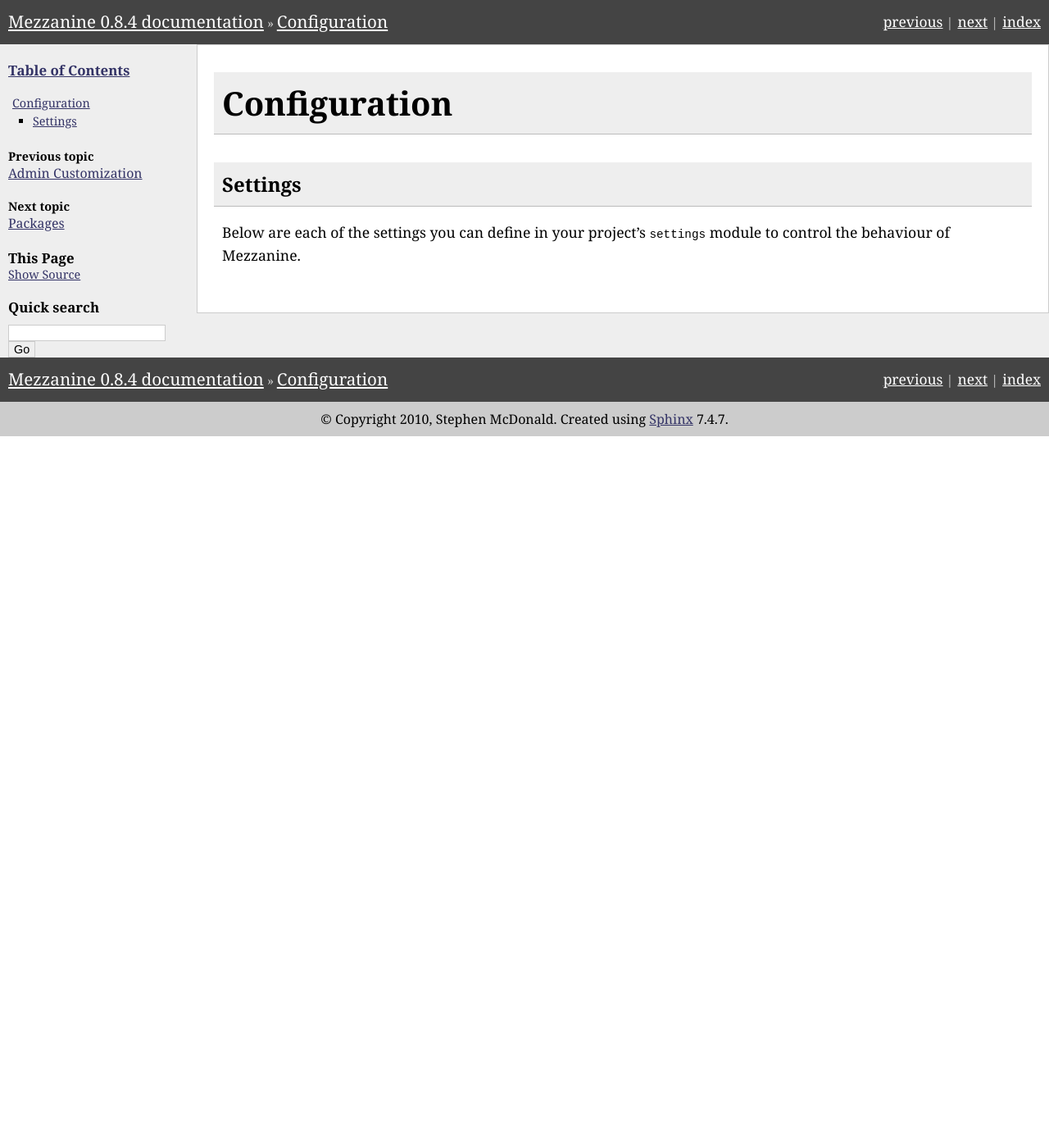
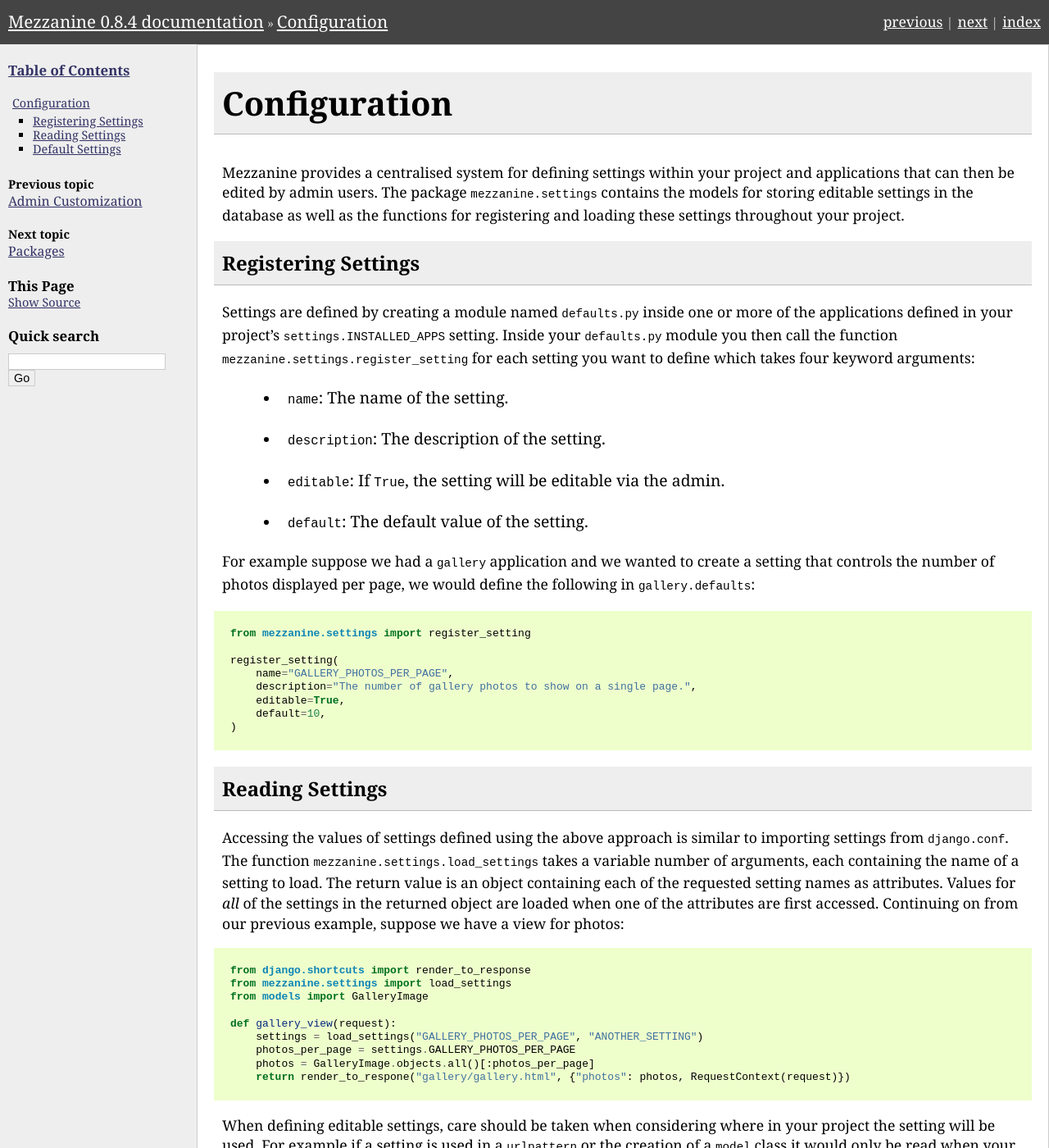
Before and after one commit to Mikechoi78/mezzanine, a Sphinx documentation site: the page built from docs/configuration.rst, in a window 1280 px wide and 1400 px high. Shown: the whole window at 82% size. Built offline with Sphinx 7.4.7, drawn with Linux system fonts in a browser that asks for light colours; some of the changed text lies outside the part shown.

Commit message:
Add docs for the ``mezzanine.settings`` app.

```diff
--- a/docs/configuration.rst
+++ b/docs/configuration.rst
@@ -2,10 +2,74 @@
 Configuration
 =============
 
-Settings
-========
+Mezzanine provides a centralised system for defining settings within
+your project and applications that can then be edited by admin users.
+The package ``mezzanine.settings`` contains the models for storing
+editable settings in the database as well as the functions for
+registering and loading these settings throughout your project.
 
-Below are each of the settings you can define in your project's
-``settings`` module to control the behaviour of Mezzanine.
+Registering Settings
+====================
+
+Settings are defined by creating a module named ``defaults.py`` inside
+one or more of the applications defined in your project's
+``settings.INSTALLED_APPS`` setting. Inside your ``defaults.py`` module
+you then call the function ``mezzanine.settings.register_setting`` for
+each setting you want to define which takes four keyword arguments:
+
+  * ``name``: The name of the setting.
+  * ``description``: The description of the setting.
+  * ``editable``: If ``True``, the setting will be editable via the admin.
+  * ``default``: The default value of the setting.
+
+For example suppose we had a ``gallery`` application and we wanted to
+create a setting that controls the number of photos displayed per page,
+we would define the following in ``gallery.defaults``::
+
+    from mezzanine.settings import register_setting
+
+    register_setting(
+        name="GALLERY_PHOTOS_PER_PAGE",
+        description="The number of gallery photos to show on a single page.",
+        editable=True,
+        default=10,
+    )
+
+Reading Settings
+================
+
+Accessing the values of settings defined using the above approach is similar
+to importing settings from ``django.conf``. The function
+``mezzanine.settings.load_settings`` takes a variable number of arguments,
+each containing the name of a setting to load. The return value is an
+object containing each of the requested setting names as attributes.
+Values for *all* of the settings in the returned object are loaded when
+one of the attributes are first accessed. Continuing on from our previous
+example, suppose we have a view for photos::
+
+    from django.shortcuts import render_to_response
+    from mezzanine.settings import load_settings
+    from models import GalleryImage
+
+    def gallery_view(request):
+        settings = load_settings("GALLERY_PHOTOS_PER_PAGE", "ANOTHER_SETTING")
+        photos_per_page = settings.GALLERY_PHOTOS_PER_PAGE
+        photos = GalleryImage.objects.all()[:photos_per_page]
+        return render_to_respone("gallery/gallery.html", {"photos": photos, RequestContext(request)})
+
+When defining editable settings, care should be taken when considering
+where in your project the setting will be used. For example if a setting
+is used in a ``urlpattern`` or the creation of a ``model`` class it would
+only be read when your site is first loaded, and therefore having it
+change at a later point by an admin user would not have any effect without
+reloading your entire project. In the snippet above by loading the
+settings object within the view the value of the setting is loaded each
+time the view is run. This ensures that if the value of the setting has
+been changed by an admin userit will be reflected on the website.
+
+Default Settings
+================
+
+Mezzanine defines the following settings:
 
 .. include:: settings.rst
```
